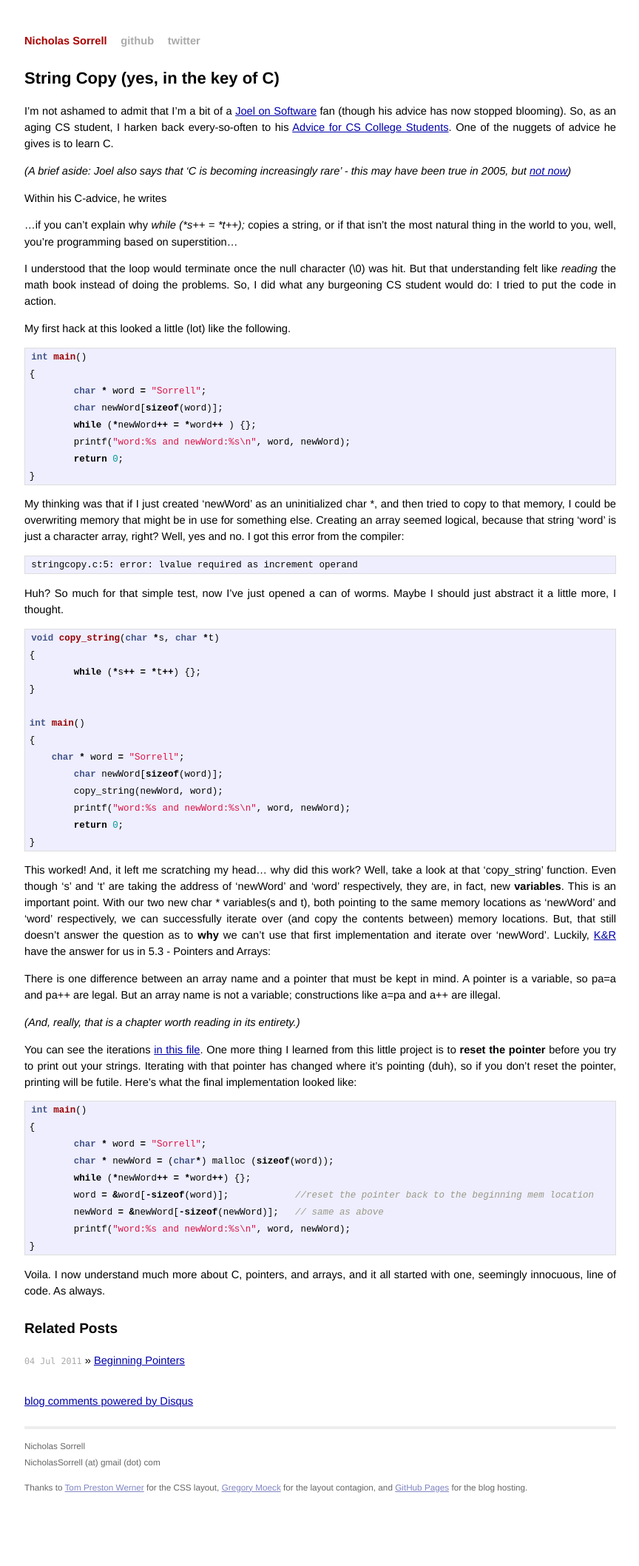
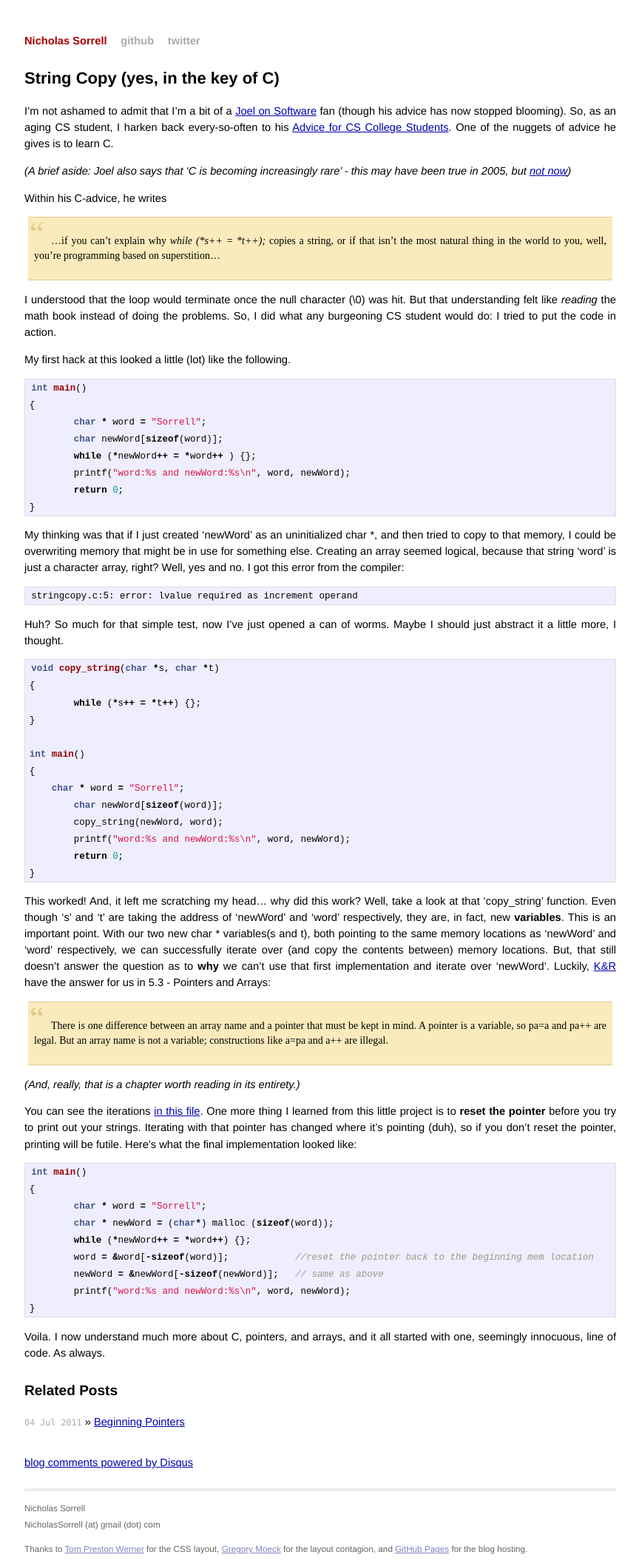
Before and after one commit to sorrell/sorrell.github.com, a Jekyll site: the page built from _posts/2011-06-16-Classic-C-String-Copy.markdown, in a window 1280 px wide. Shown: the whole page at 74% size, without its empty margins (207-1071 px from the left). Built offline with Jekyll 4.4.1, drawn with Linux system fonts in a browser that asks for light colours; Markdown is read by kramdown in place of the engine named in the settings; comment, search, counter and statistics services are not loaded; before the commit the page ends 2033 px from its top, so only the background shows below that.

Commit message:
updating styles

```diff
--- a/css/screen.css
+++ b/css/screen.css
@@ -60,6 +60,24 @@ table {
   font: 100%;
 }
 
+blockquote {
+  font: 14px/20px italic Times, serif;
+  padding: 8px;
+  background-color: #faebbc;
+  border-top: 1px solid #e1cc89;
+  border-bottom: 1px solid #e1cc89;
+  margin: 5px;
+  background-image: url(/images/bq/openquote1.gif);
+  background-position: top left;
+  background-repeat: no-repeat;
+  text-indent: 23px;
+  }
+  blockquote div {
+	display: block;
+  	background-image: url(/images/bq/closequote1.gif);
+  	background-repeat: no-repeat;
+  	background-position: bottom right;
+ }
 /*****************************************************************************/
 /*
 /* Home
```
Also changed, not shown: images/bq/closequote1.gif (added), images/bq/openquote1.gif (added).
